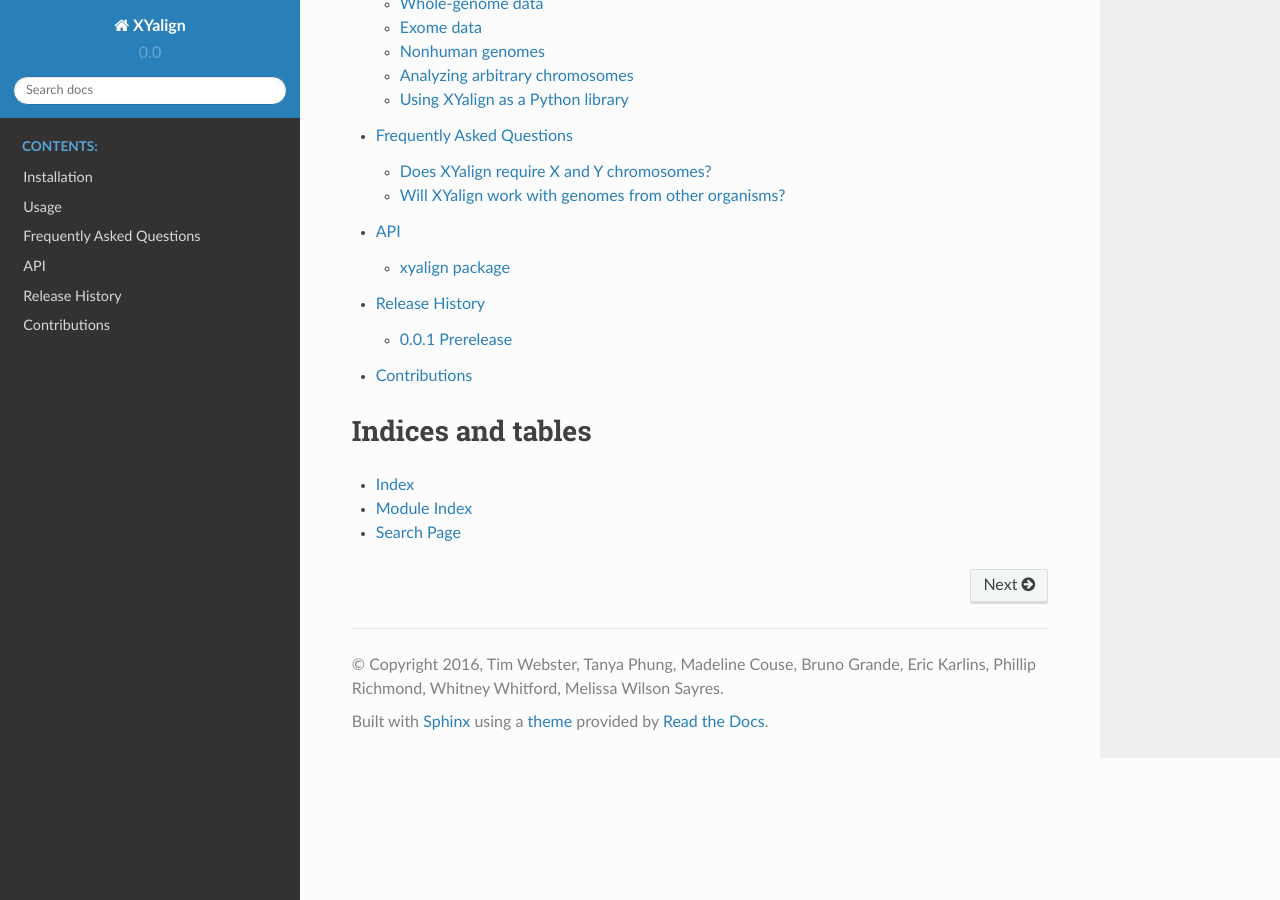
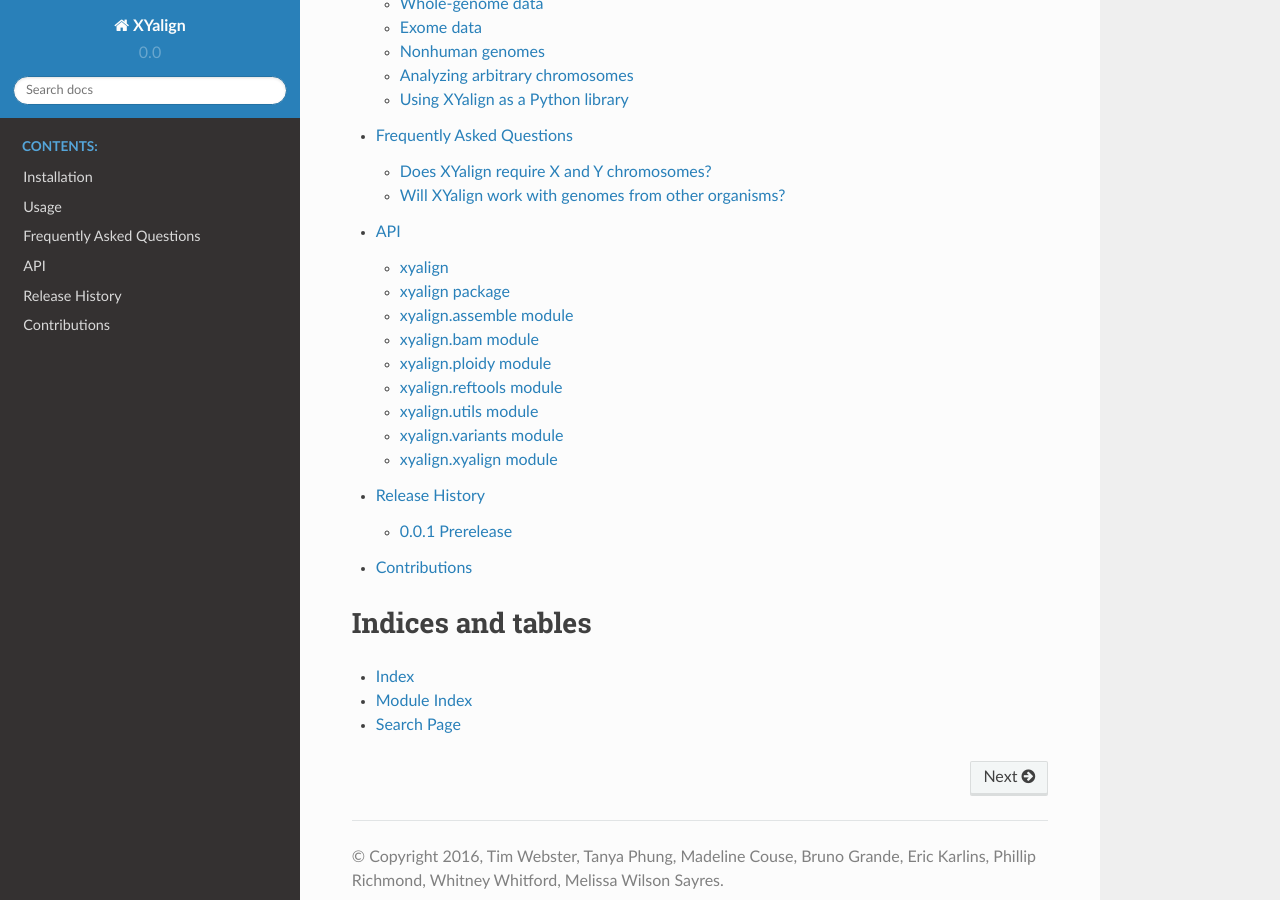
Before and after one commit to SexChrLab/XYalign, a Sphinx documentation site: the page built from docs/index.rst, in a window 1280 px wide and 900 px high, scrolled down 873 px. Built offline with Sphinx 7.4.7 and the Read the Docs theme 2.0.0, drawn with Linux system fonts in a browser that asks for light colours; pages that are not in the unit, such as notebooks, are missing from menus; part of the change alters nothing that is shown.

```diff
--- a/docs/conf.py
+++ b/docs/conf.py
@@ -188,3 +188,5 @@ texinfo_documents = [
 #
 # def setup(app):
 #     app.connect('builder-inited', run_apidoc)
+
+autodoc_member_order = 'bysource'
--- a/docs/index.rst
+++ b/docs/index.rst
@@ -14,7 +14,7 @@ Sex chromosome aneuploidies are currently estimated to be as common as 1/400 in
    installation.rst
    usage.rst
    faqs.rst
-   API </api/modules>
+   api.rst
    release.rst
 
 
```
